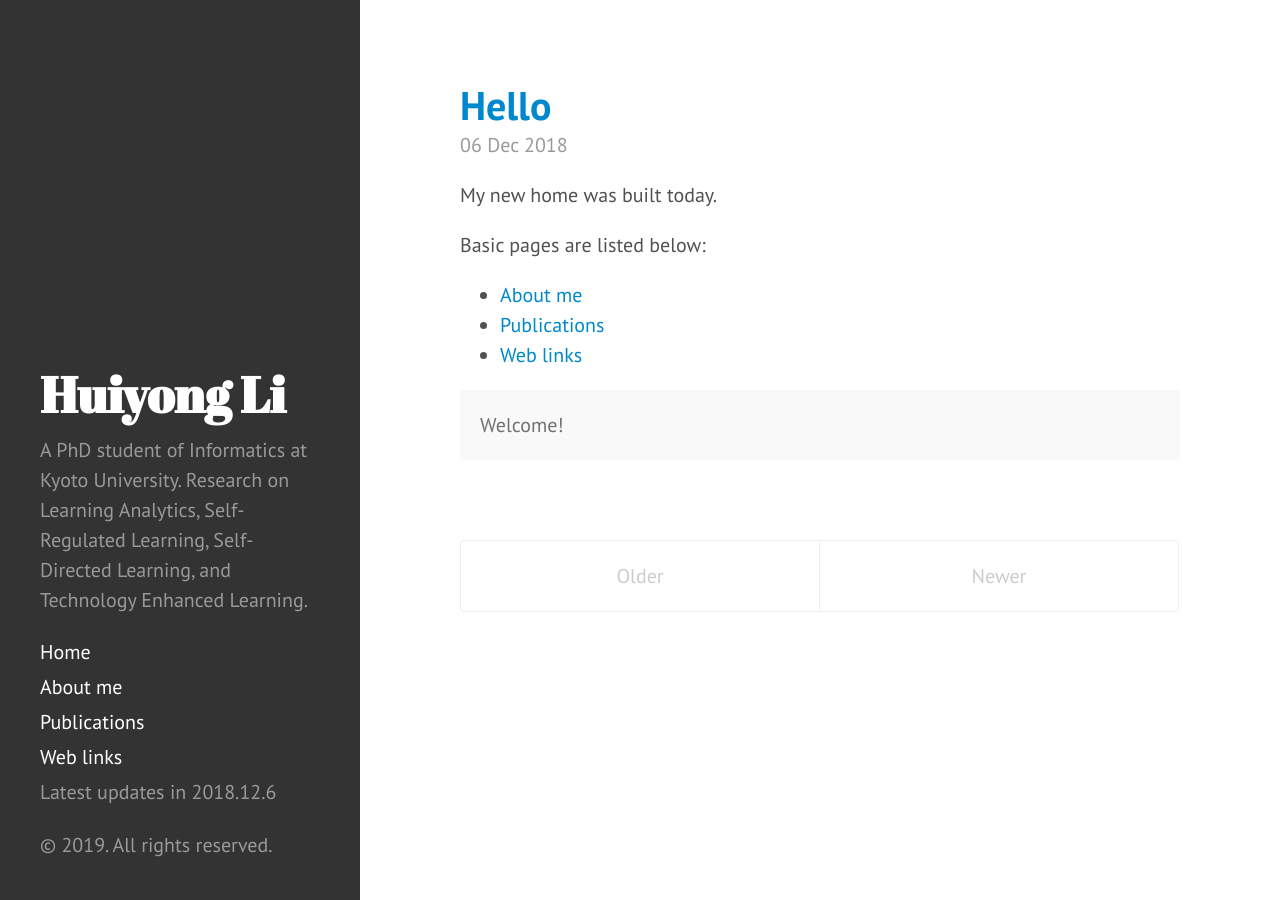
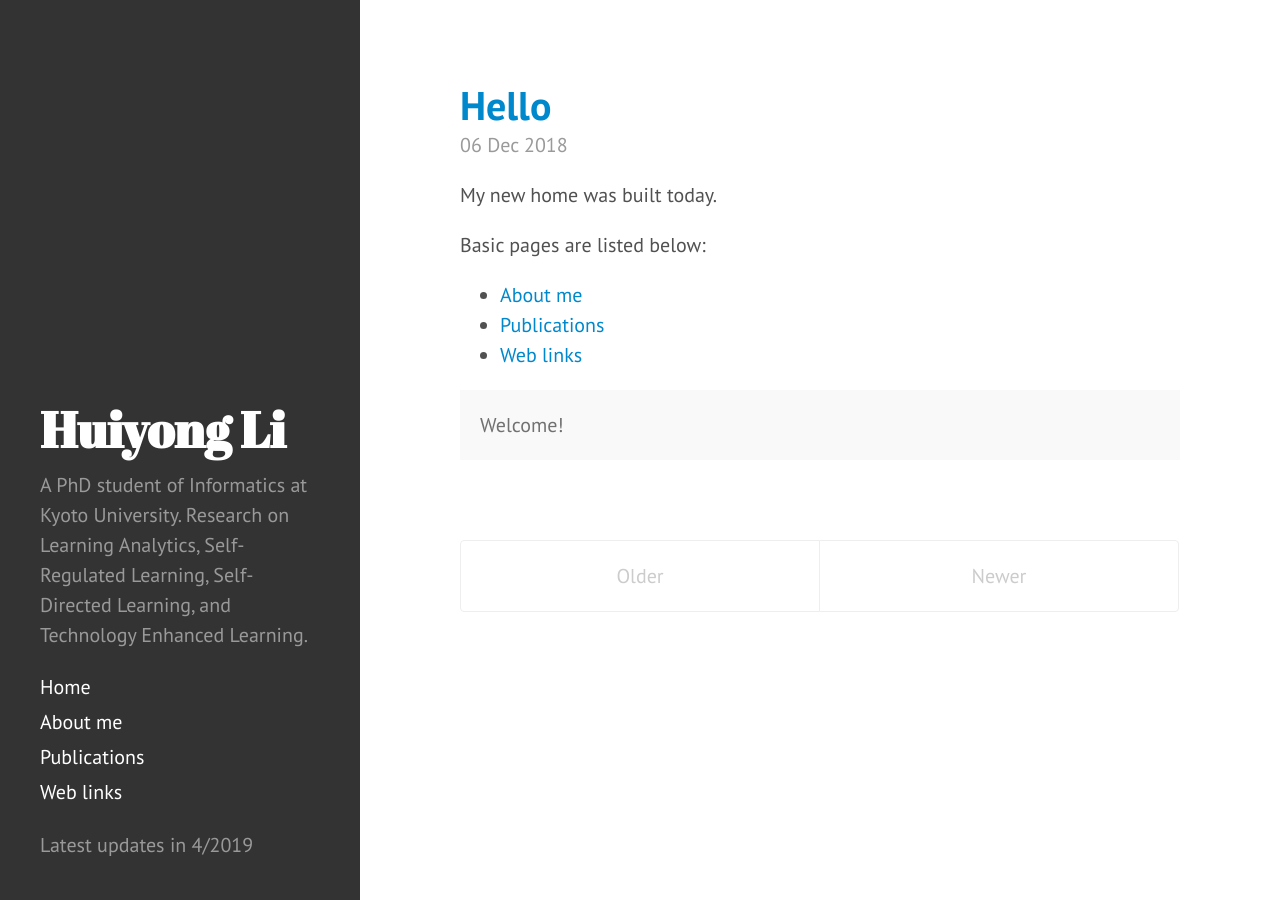
Before and after one commit to li-huiyong/li-huiyong.github.io, a Jekyll site: the page built from index.html, in a window 1280 px wide. Built offline with Jekyll 4.4.1, drawn with Linux system fonts in a browser that asks for light colours; the list of posts is cut into pages by our own code.

Commit message:
Latest updates in 4/2019

```diff
--- a/_includes/sidebar.html
+++ b/_includes/sidebar.html
@@ -27,10 +27,11 @@
       {% endfor %}
 
       <!--<a class="sidebar-nav-item" href="{{ site.github.repo }}/archive/v{{ site.version }}.zip">Download</a>
-      <a class="sidebar-nav-item" href="{{ site.github.repo }}">GitHub project</a>-->
-      <span class="sidebar-nav-item">Latest updates in 2018.12.6</span>
+      <a class="sidebar-nav-item" href="{{ site.github.repo }}">GitHub project</a>
+      <span class="sidebar-nav-item">Latest updates in 2018.12.6</span>-->
     </nav>
 
-    <p>&copy; {{ site.time | date: '%Y' }}. All rights reserved.</p>
+    <!--<p>&copy; {{ site.time | date: '%Y' }}. All rights reserved.</p>-->
+    <p>Latest updates in 4/2019</p>
   </div>
 </div>
```
